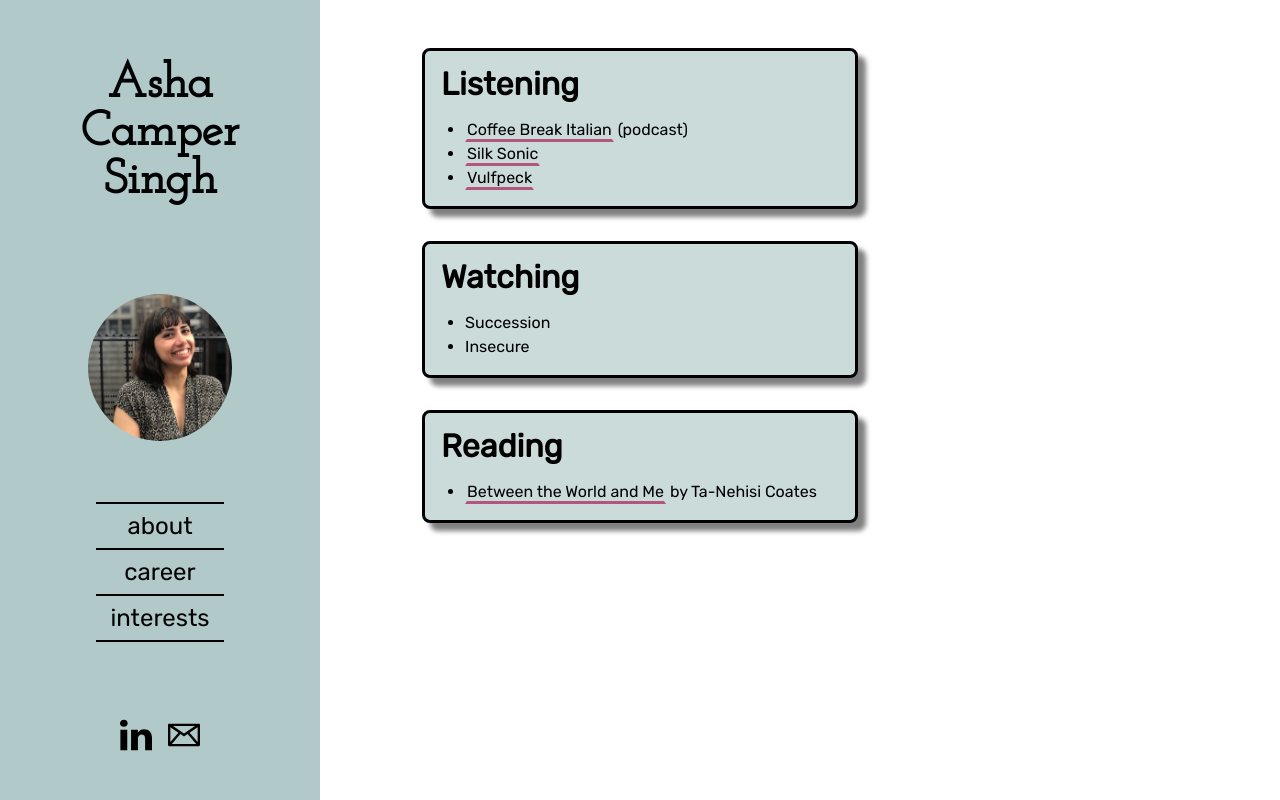
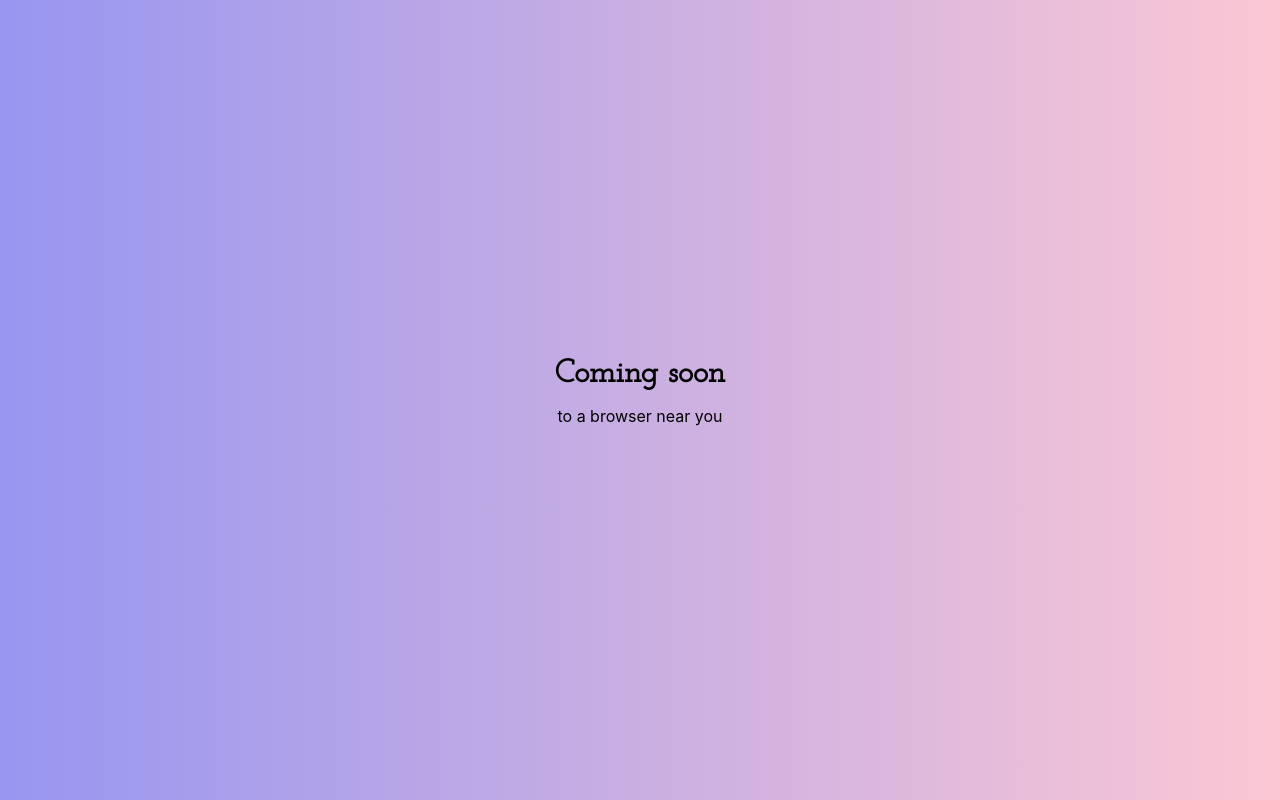
Before and after one commit to ashacs/ashacs.github.io, a React (Create React App) app: page /interests in a window 1280 px wide. Built offline with nearby package versions, Linux system fonts and the light colour scheme; a web font is replaced by a local one.

Commit message:
Display maintenance page

```diff
--- a/src/App.js
+++ b/src/App.js
@@ -1,35 +1,7 @@
-import React, { Component } from "react";
-import { BrowserRouter as Router, Route } from "react-router-dom";
+import React from "react";
 import "./App.scss";
-import Panel from "./Components/Panel";
-import About from "./Components/About";
-import Career from "./Components/Career";
-import Interests from "./Components/Interests";
-import Home from "./Components/Home";
-import Footer from "./Components/Footer";
+import { Maintenance } from "./Components/Maintenance";
 
-class App extends Component {
-  constructor(props) {
-    super(props);
-    this.state = {};
-  }
-
-  render() {
-    return (
-      <Router basename={process.env.PUBLIC_URL}>
-        <div className="App">
-          <Panel />
-          <Route path="/" exact={true} component={Home} />
-          <Route path="/about" component={About} />
-          <Route path="/career" component={Career} />
-          <Route path="/interests" component={Interests} />
-          <span className="app-footer">
-            <Footer />
-          </span>
-        </div>
-      </Router>
-    );
-  }
+export default function App() {
+  return <Maintenance />;
 }
-
-export default App;
--- /dev/null
+++ b/src/Components/Maintenance/index.js
@@ -0,0 +1,11 @@
+import React from "react";
+import "./index.scss";
+
+export function Maintenance() {
+  return (
+    <div className="maintenance-container">
+      <h1 className="maintenance-title">Coming soon</h1>
+      <p className="maintenance-subtitle">to a browser near you</p>
+    </div>
+  );
+}
--- /dev/null
+++ b/src/Components/Maintenance/index.scss
@@ -0,0 +1,16 @@
+@import "../../tokens.scss";
+
+.maintenance-container {
+  height: 100%;
+  width: 100%;
+  background: linear-gradient(to right, #9796f0, #fbc7d4);
+  display: flex;
+  flex-direction: column;
+  justify-content: center;
+  align-items: center;
+}
+
+.maintenance-title {
+  font-family: $brand-font-title;
+  margin: 0;
+}
```
